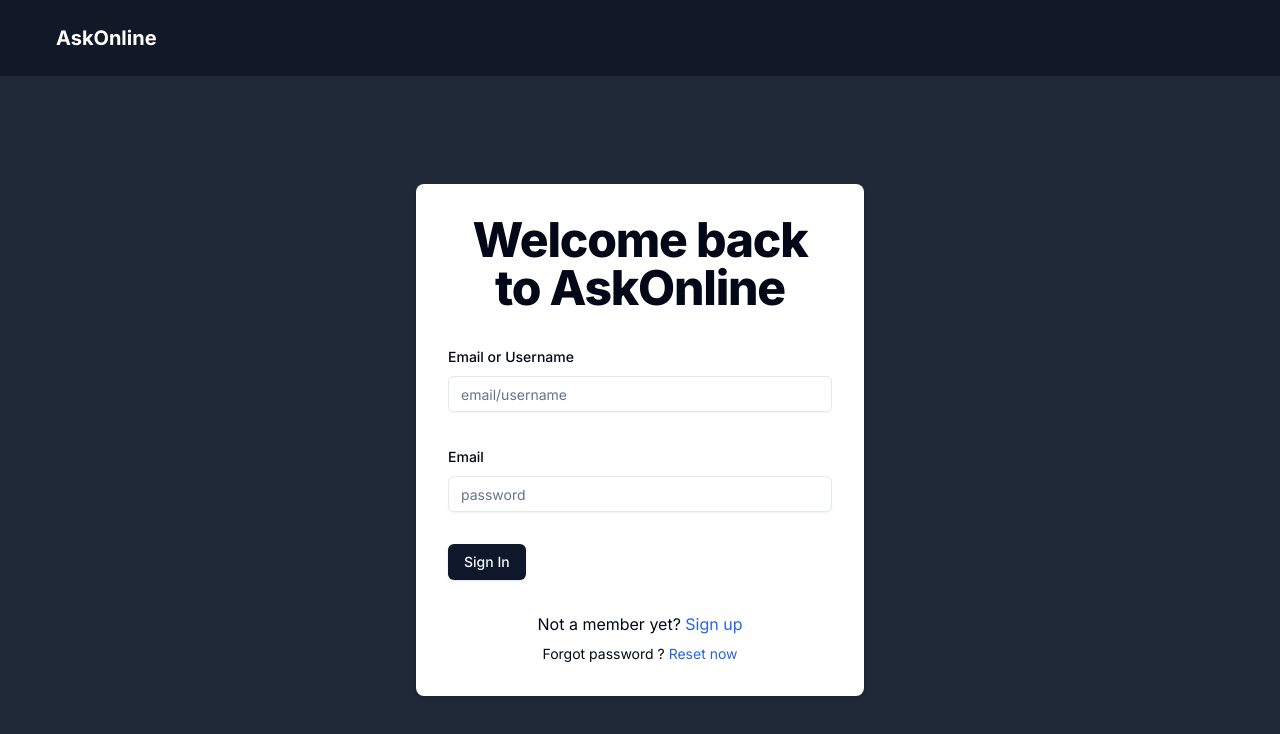
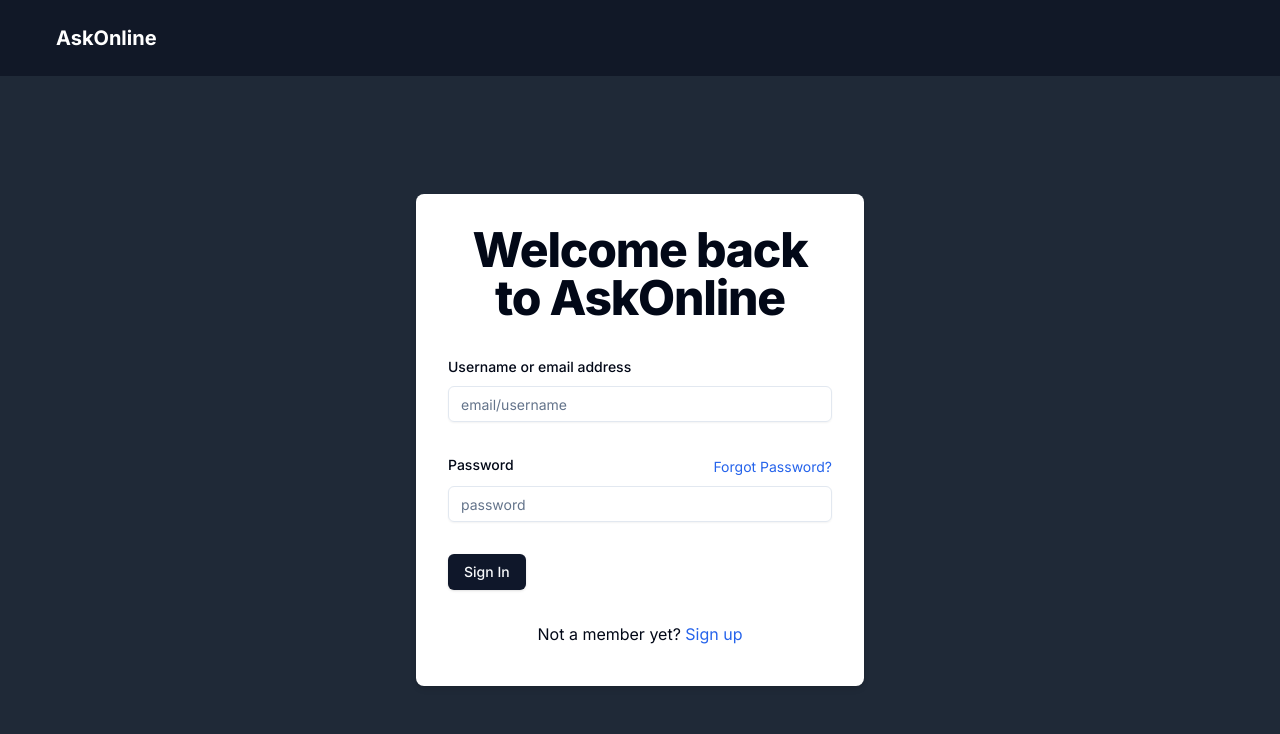
Before and after one commit to Ak47-crypto/askonline, a Next.js app: page /sign-in in a window 1280 px wide. Shown: the top 734 px of the page. Built offline with nearby package versions, Linux system fonts and the light colour scheme; no server answers.

Commit message:
update:forgot-password-ui

```diff
--- a/src/app/(auth)/sign-in/page.tsx
+++ b/src/app/(auth)/sign-in/page.tsx
@@ -5,7 +5,7 @@
 import { useForm } from "react-hook-form"
 import * as z from 'zod'
 import { signInSchema } from "@/schemas/signInSchema";
-import { Loader2 } from 'lucide-react';
+import { Loader2, KeyRound } from 'lucide-react';
 import { Button } from "@/components/ui/button"
 import { useToast } from "@/components/ui/use-toast"
 import { useRouter } from "next/navigation";
@@ -96,7 +96,7 @@
               name="identifier"
               render={({ field }) => (
                 <FormItem>
-                  <FormLabel>Email or Username</FormLabel>
+                  <FormLabel>Username or email address</FormLabel>
                   <FormControl >
                     <Input placeholder="email/username" type="text" {...field}
                       required
@@ -112,7 +112,14 @@
               name="password"
               render={({ field }) => (
                 <FormItem>
-                  <FormLabel>Email</FormLabel>
+                  <div className="flex justify-between">
+                    <FormLabel className="mt-1">Password</FormLabel>
+                    <p className="inline ">
+                      <Link href="/password-reset" className="text-blue-600 hover:text-blue-800 text-sm">
+                        Forgot Password?
+                      </Link>
+                    </p>
+                  </div>
                   <FormControl>
                     <Input placeholder="password" type="password" {...field} required />
                   </FormControl>
@@ -138,11 +145,11 @@
               Sign up
             </Link>
           </p>
-          <p className="text-sm" >
-            Forgot password ?{' '}
+          {/* <p className="text-sm" >
+            <KeyRound className="inline" /> Forgot password ?{' '}
             <Link href="/password-reset" className="text-blue-600 hover:text-blue-800">
               Reset now
-          </Link></p>
+            </Link></p> */}
         </div>
       </div>
     </div>
```
